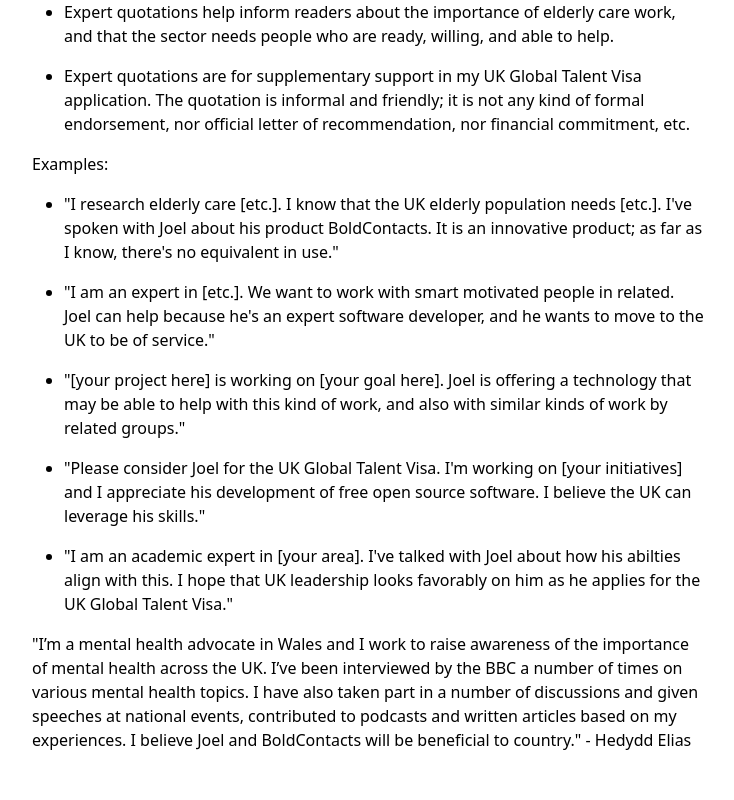
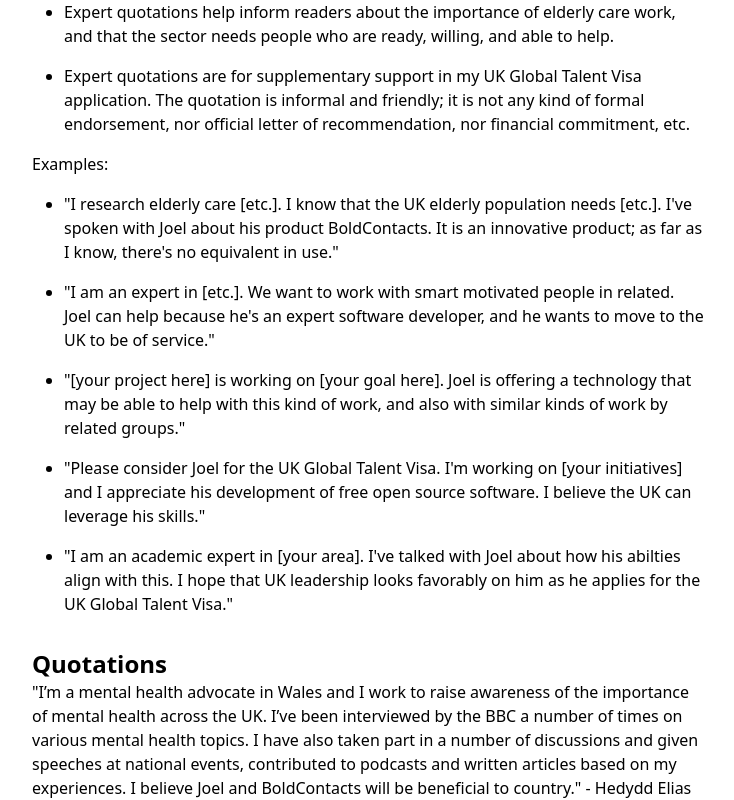
Before and after one commit to BoldContacts/boldcontacts-site-as-sveltekit, a SvelteKit app: page /quotations in a window 1280 px wide. Shown: the part 577-1377 px from the top of the page, without its empty margins (272-1006 px from the left). Before the commit the page ends 1329 px from the top, so only its background shows below. Built offline with nearby package versions, Linux system fonts and the light colour scheme.

Commit message:
Add quotation headline

```diff
--- a/src/routes/quotations/+page.svelte
+++ b/src/routes/quotations/+page.svelte
@@ -30,6 +30,8 @@ Examples:
 
 </ul>
 
+<h2>Quotations</h2>
+
 <blockquote>"I’m a mental health advocate in Wales and I work to raise awareness of the importance of mental health across the UK. I’ve been interviewed by the BBC a number of times on various mental health topics. I have also taken part in a number of discussions and given speeches at national events, contributed to podcasts and written articles based on my experiences. I believe Joel and BoldContacts will be beneficial to country." - Hedydd Elias</blockquote>
 
 </div>
```
